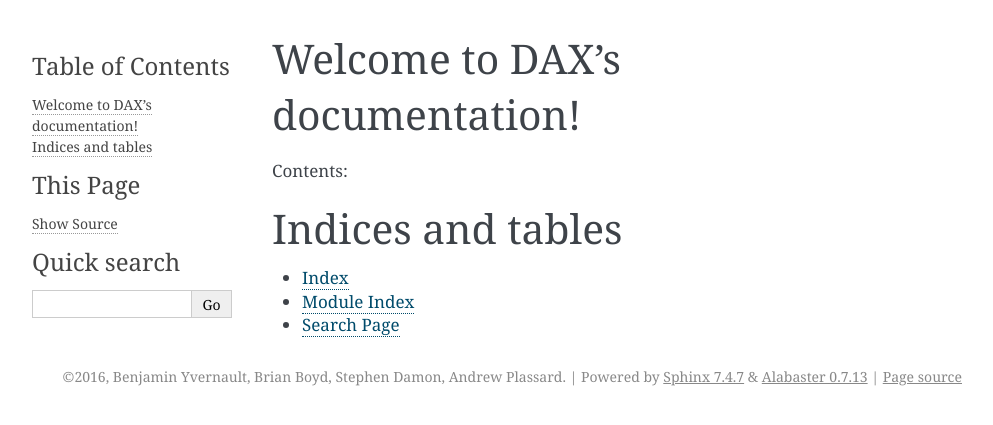
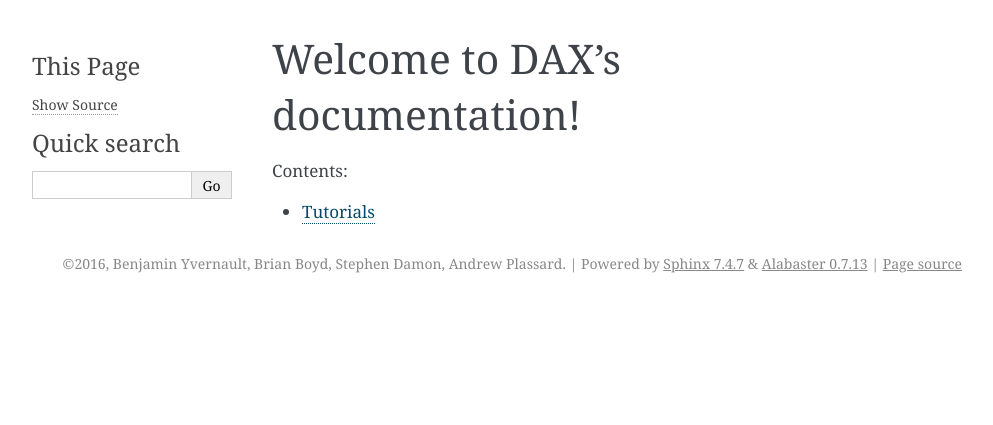
Before and after one commit to VUIIS/dax, a Sphinx documentation site: the page built from docs/index.rst, in a window 1280 px wide. Shown: the top 425 px of the page, without its empty margins (148-1141 px from the left). Built offline with Sphinx 7.4.7, drawn with Linux system fonts in a browser that asks for light colours.

Commit message:
push to test a new page in the index.rst file

```diff
--- a/docs/index.rst
+++ b/docs/index.rst
@@ -11,11 +11,4 @@
 .. toctree::
    :maxdepth: 2
 
-
-
-Indices and tables
-==================
-
-* :ref:`genindex`
-* :ref:`modindex`
-* :ref:`search`
+   tutorials
--- /dev/null
+++ b/docs/tutorials.rst
@@ -0,0 +1,2 @@
+Tutorials
+==========
```
